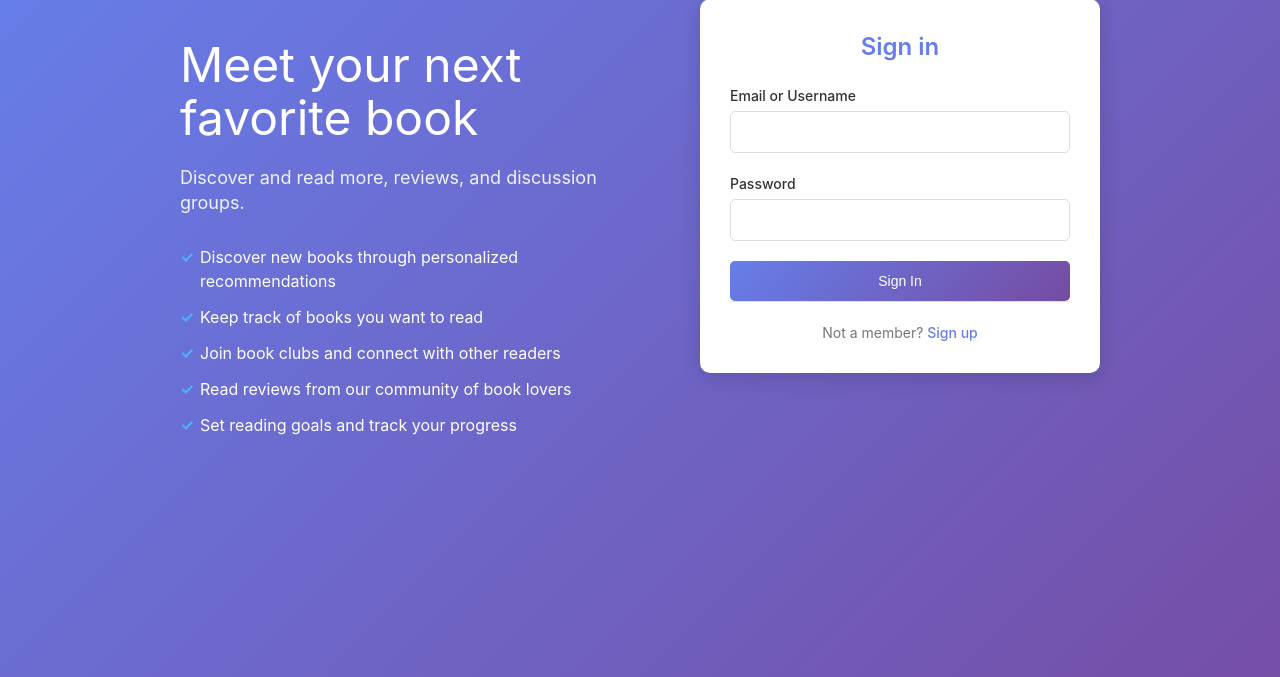
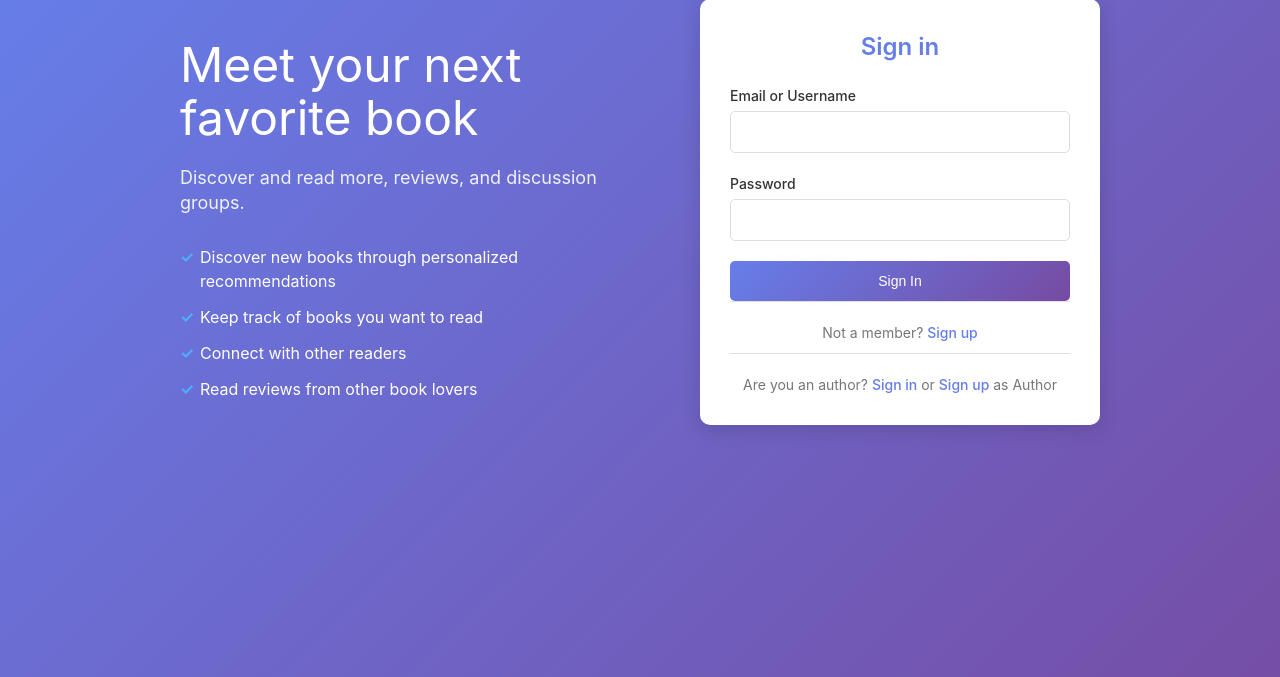
Before and after one commit to rmahale04/Book-Recommendation-System, a Flask app: page /login in a window 1280 px wide. Shown: the part 41-718 px from the top of the page. Run offline with Flask 3, Linux system fonts and the light colour scheme.

Commit message:
added link to other login and sign up pages

```diff
--- a/templates/login.html
+++ b/templates/login.html
@@ -3,7 +3,7 @@
 <head>
     <meta charset="UTF-8">
     <meta name="viewport" content="width=device-width, initial-scale=1.0">
-    <title>Book Recommender - Sign In</title>
+    <title>ReadNext - Sign In</title>
     <link rel="stylesheet" href="{{ url_for('static', filename='css/login_style.css') }}">
 </head>
 <body>
@@ -32,9 +32,9 @@
             <ul class="features-list">
                 <li>Discover new books through personalized recommendations</li>
                 <li>Keep track of books you want to read</li>
-                <li>Join book clubs and connect with other readers</li>
-                <li>Read reviews from our community of book lovers</li>
-                <li>Set reading goals and track your progress</li>
+                <li>Connect with other readers</li>
+                <li>Read reviews from other book lovers</li>
+                <!-- <li>Set reading goals and track your progress</li> -->
             </ul>
         </div>
 
@@ -83,6 +83,15 @@
                 Not a member?
                 <a href="{{ url_for('register') }}">Sign up</a>
             </div>
+
+            <div class="signup-link" style="margin-top: 10px;">
+                Are you an author?
+                <a href="{{ url_for('author_login') }}">Sign in</a>
+                or
+                <a href="{{ url_for('author_register') }}">Sign up</a>
+                as Author
+            </div>
+
         </div>
     </div>
 </body>
```
